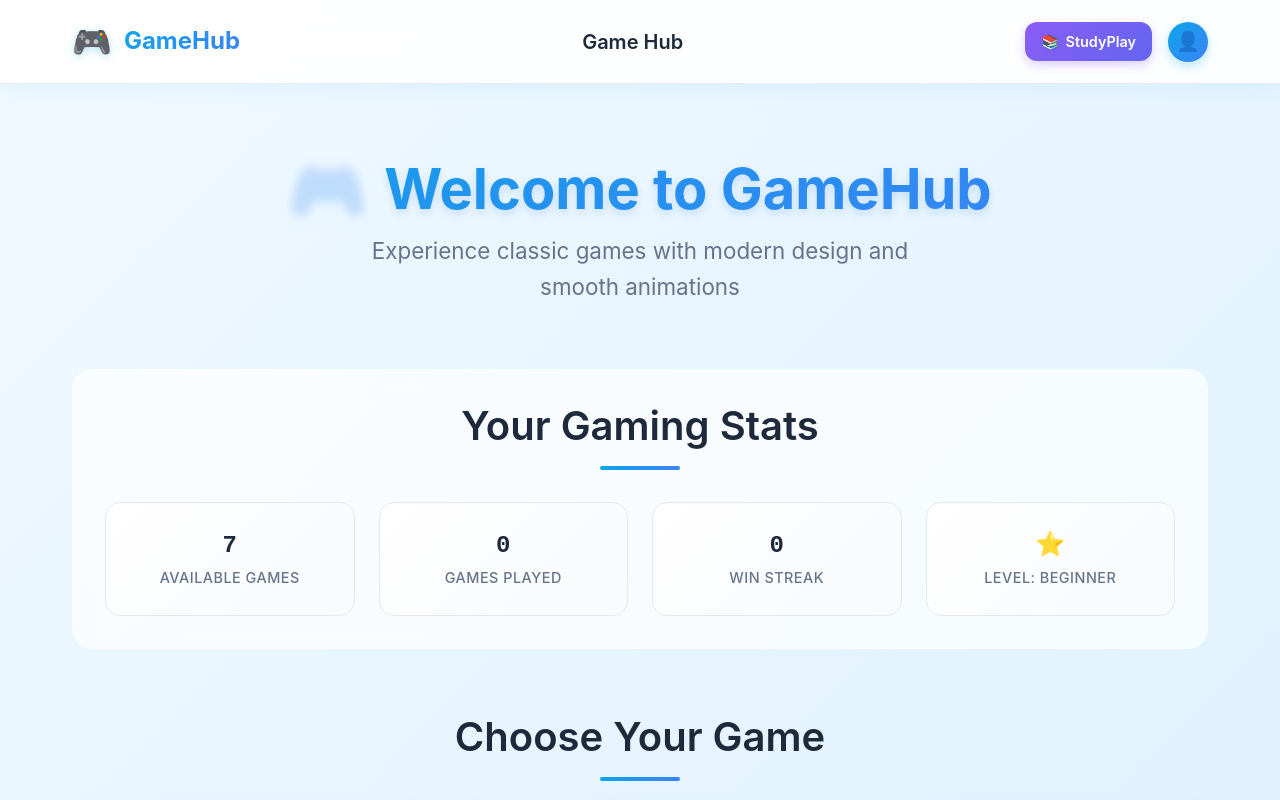
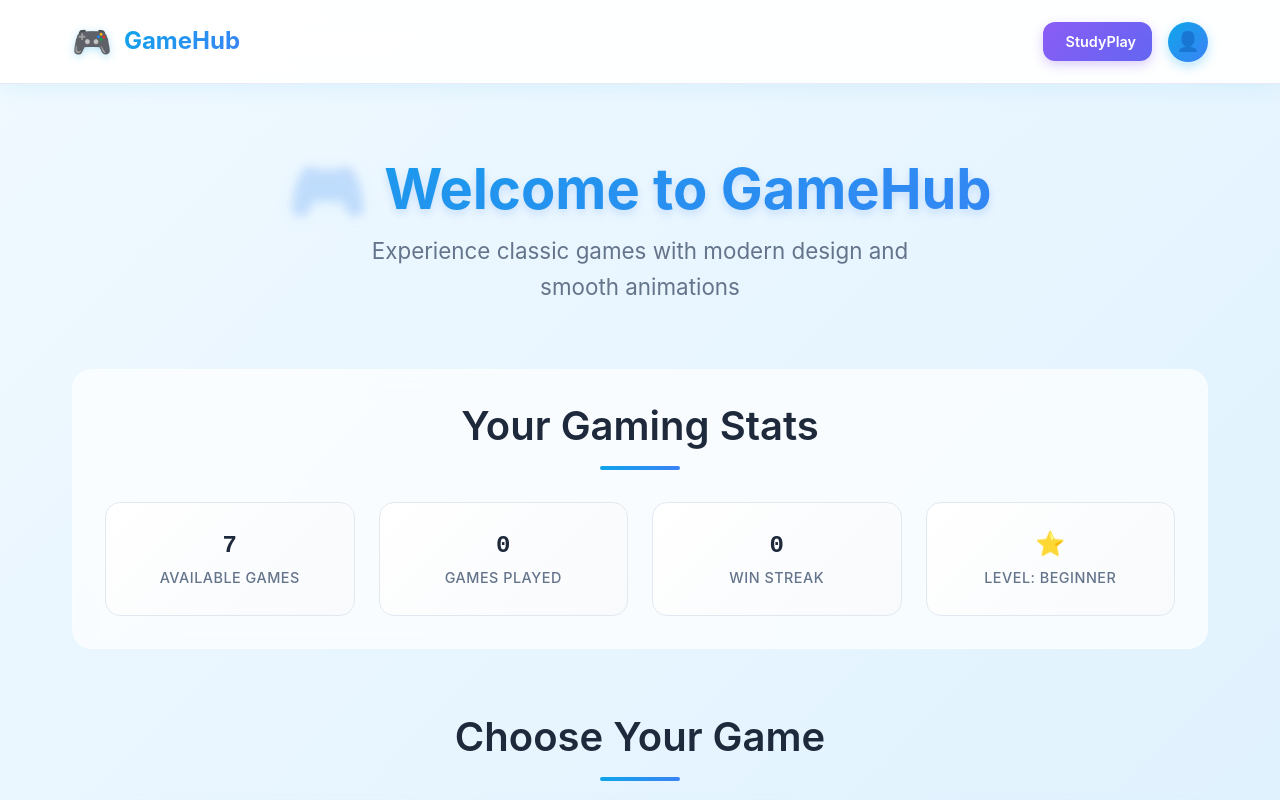
Before and after one commit to Pranayy1/game, a React (Vite) app: page / in a window 1280 px wide. Shown: the top 800 px of the page. Built offline with nearby package versions, Linux system fonts and the light colour scheme.

Commit message:
Fix studyplay link URL and remove empty center section

```diff
--- a/src/components/Navbar.tsx
+++ b/src/components/Navbar.tsx
@@ -29,13 +29,9 @@ const Navbar: React.FC<NavbarProps> = ({ currentGame, onHomeClick }) => {
           <span className="brand-text">GameHub</span>
         </div>
 
-        <div className="navbar-center">
-          <h2 className="current-game-title">{getGameTitle(currentGame)}</h2>
-        </div>
-
         <div className="navbar-actions">
-          <a href="https://pranayy1.github.io/homepage(Studyplay)/" className="studyplay-link">
-            <span>📚</span>
+          <a href="https://pranayy1.github.io/Studyplay/" className="studyplay-link">
+            <span></span>
             StudyPlay
           </a>
           {currentGame !== 'hub' && (
```
